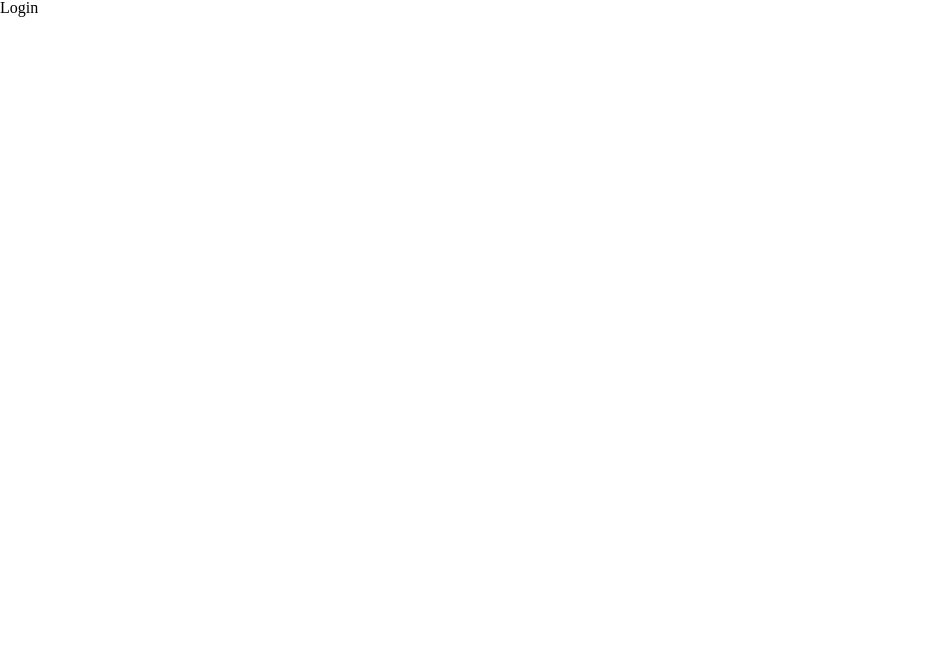
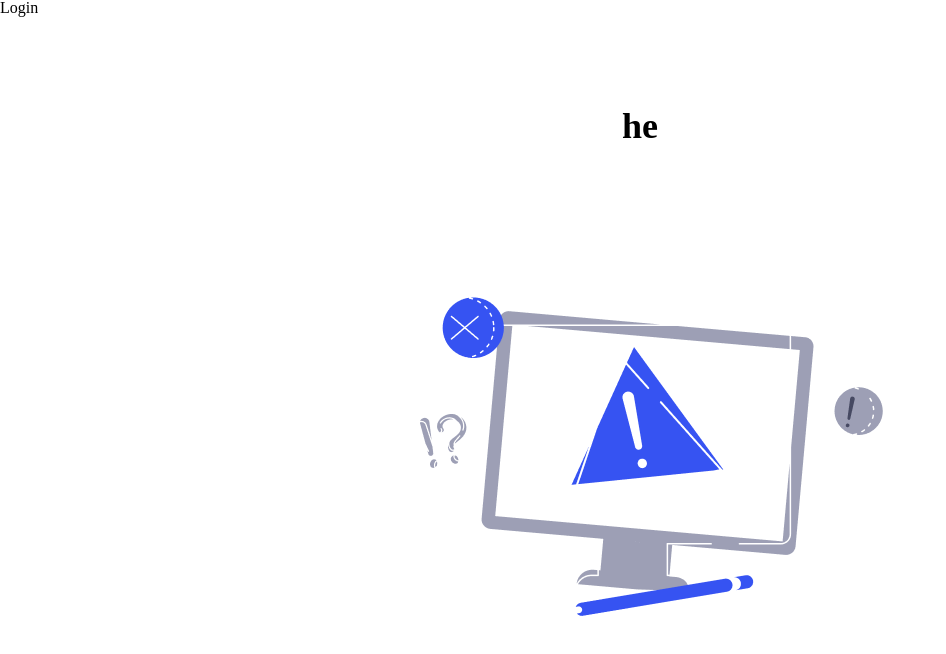
Before and after one commit to SoftRyzen-internship/skillryzen, a React app: page / in a window 1280 px wide. Shown: the top 654 px of the page, without its empty margins (0-946 px from the left). Built offline with nearby package versions, Linux system fonts and the light colour scheme.

Commit message:
SR-22: Update img path, change props

```diff
--- a/src/App.tsx
+++ b/src/App.tsx
@@ -4,12 +4,14 @@ import { AppRoutes } from './routes';
 
 import './theme/styles/global.scss';
 import './theme/styles/variables.scss';
+import { UnderDevelopment } from 'modules/dashboard/components/UnderDevelopment/UnderDevelopment';
 
 export const App = () => {
   return (
     <>
       <Suspense fallback={<p>Loading..</p>}>
         <AppRoutes />
+        <UnderDevelopment title='he' />
       </Suspense>
     </>
   );
--- a/src/modules/dashboard/components/UnderDevelopment/UnderDevelopment.module.scss
+++ b/src/modules/dashboard/components/UnderDevelopment/UnderDevelopment.module.scss
@@ -4,7 +4,7 @@
 }
 
 .wrapper {
-  background-image: url('@assets/images/not-found.png');
+  background-image: url('assets/images/not-found.png');
   background-repeat: no-repeat;
   background-position: center 190px;
   min-height: 510px;
```
Also changed, not shown: src/modules/dashboard/components/UnderDevelopment/UnderDevelopment.tsx (+3 -4 lines).
